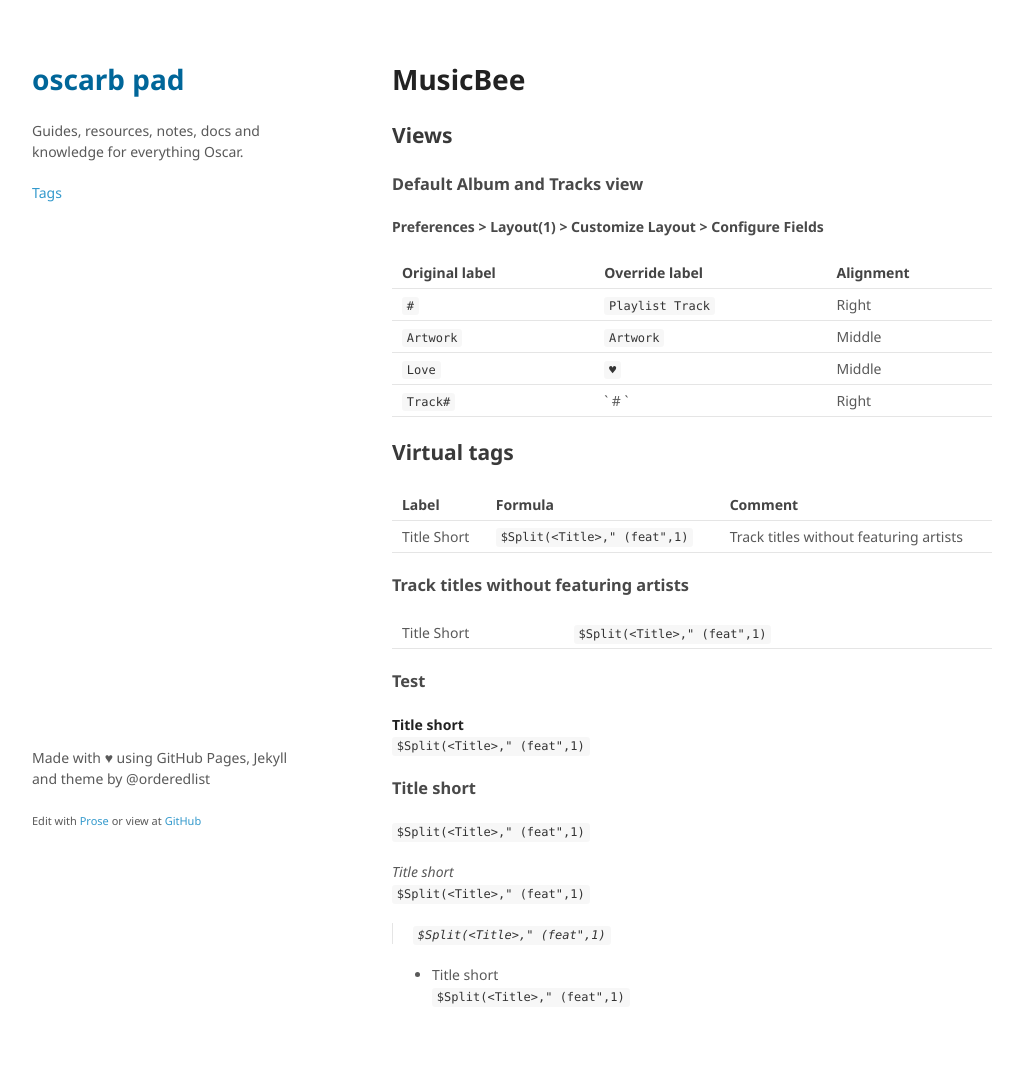
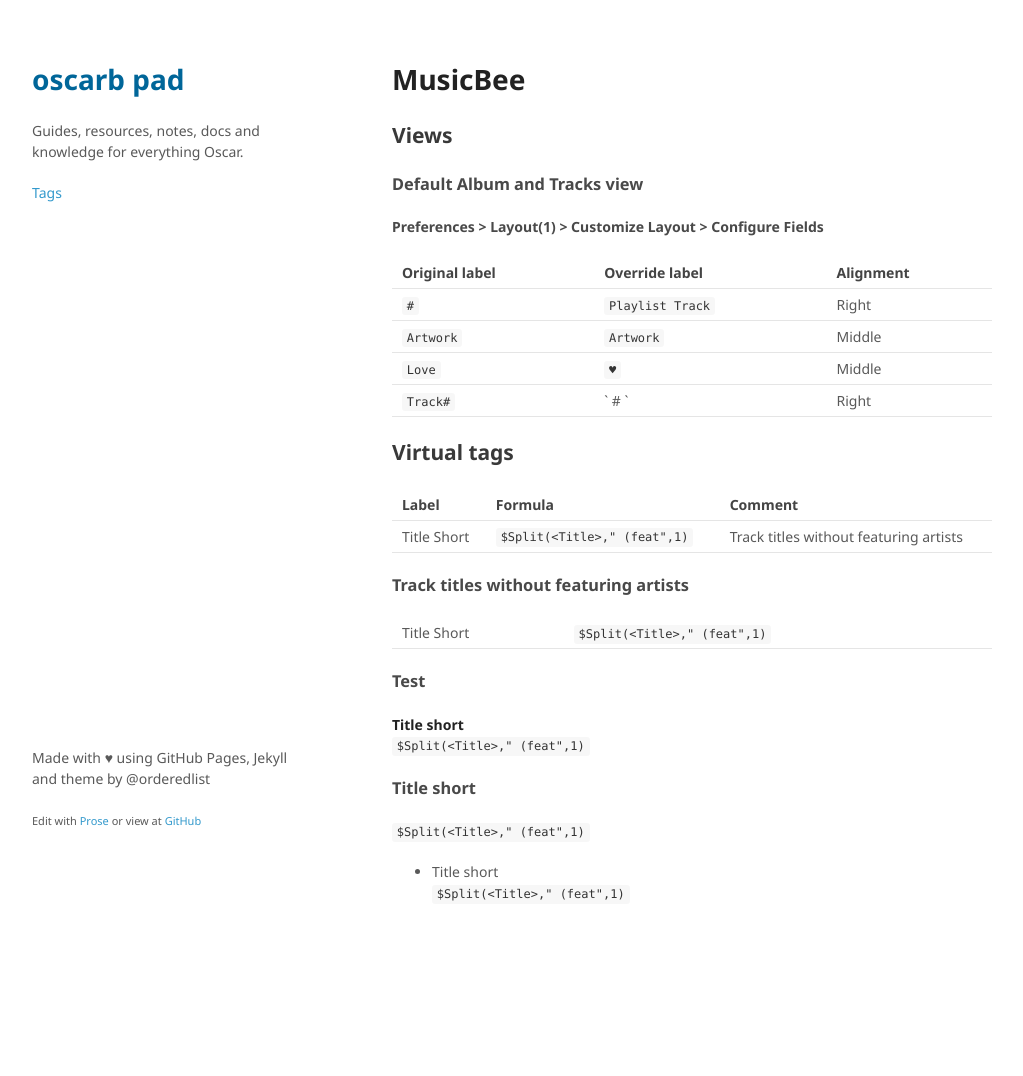
Before and after one commit to oscarb/pad, a Jekyll site: the page built from _docs/musicbee.md, in a window 1280 px wide. Shown: the whole page, without its empty margins (128-1151 px from the left). Built offline with Jekyll 4.4.1, drawn with Linux system fonts in a browser that asks for light colours; after the commit the page ends 973 px from its top, so only the background shows below that.

Commit message:
Updated musicbee.md

```diff
--- a/_docs/musicbee.md
+++ b/_docs/musicbee.md
@@ -36,20 +36,14 @@ Title Short | `$Split(<Title>," (feat",1)`
 ### Test
 
 **Title short**
- `$Split(<Title>," (feat",1)`
+`$Split(<Title>," (feat",1)`
 
 
 ### Title short
-
  `$Split(<Title>," (feat",1)`
 
 
 
-_Title short_
- `$Split(<Title>," (feat",1)`
-
-
->  `$Split(<Title>," (feat",1)`
 
 
 * Title short
```
